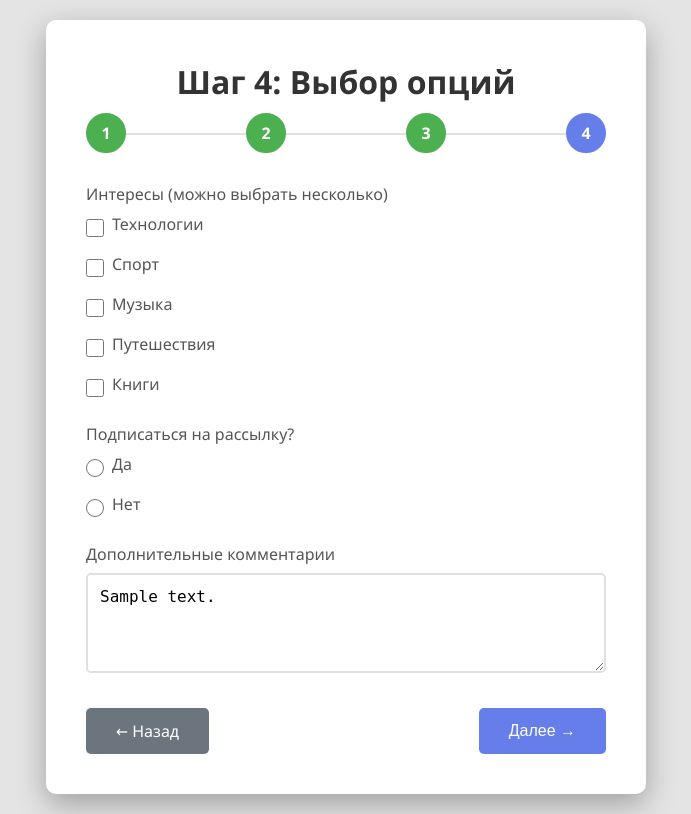
After one commit to GogikOrtey/Apsp_front, a Flask app: template templates/step4.html in a window 1280 px wide. The commit adds this page. Shown: the whole page, without its empty margins (294-985 px from the left). Run offline with Flask 3, Linux system fonts and the light colour scheme; the template is opened without the code that fills it: most values are stand-ins (such as "Sample title", 1, 10 or a date in 2020).

Commit message:
Создал 3й шаг

```diff
--- a/app.py
+++ b/app.py
@@ -188,9 +188,27 @@ def step2():
 
 @app.route('/step3', methods=['GET', 'POST'])
 def step3():
-    """Шаг 3: Выбор опций"""
+    """Шаг 3: Вставьте данные для parsePage"""
     # Проверяем, что пользователь прошел предыдущие шаги
     if 'selected_fields' not in session or 'examples_data' not in session:
+        return redirect(url_for('step1'))
+
+    if request.method == 'POST':
+        # Сохраняем данные parsePage в сессию
+        session['parsePageData'] = request.form.get('parsePageData', '')
+
+        # Переходим на следующий шаг
+        return redirect(url_for('step4'))
+
+    # Отображаем форму с сохраненными данными
+    return render_template('step3.html',
+                         parsePageData=session.get('parsePageData', ''))
+
+@app.route('/step4', methods=['GET', 'POST'])
+def step4():
+    """Шаг 4: Выбор опций"""
+    # Проверяем, что пользователь прошел предыдущие шаги
+    if 'selected_fields' not in session or 'examples_data' not in session or 'parsePageData' not in session:
         return redirect(url_for('step1'))
 
     if request.method == 'POST':
@@ -203,7 +221,7 @@ def step3():
         return redirect(url_for('summary'))
 
     # Отображаем форму с сохраненными данными
-    return render_template('step3.html',
+    return render_template('step4.html',
                          interests=session.get('interests', []),
                          newsletter=session.get('newsletter', 'no'),
                          comments=session.get('comments', ''))
@@ -212,7 +230,7 @@ def step3():
 def summary():
     """Финальная страница: Подтверждение и итог"""
     # Проверяем, что пользователь прошел все шаги
-    if 'selected_fields' not in session or 'examples_data' not in session or 'interests' not in session:
+    if 'selected_fields' not in session or 'examples_data' not in session or 'parsePageData' not in session or 'interests' not in session:
         return redirect(url_for('step1'))
 
     # Загружаем описания полей для отображения
@@ -231,6 +249,7 @@ def summary():
             form_data = {
                 'selected_fields': selected_fields_data,
                 'examples_data': session.get('examples_data', {}),
+                'parsePageData': session.get('parsePageData', ''),
                 'interests': session.get('interests', []),
                 'newsletter': session.get('newsletter', 'no'),
                 'comments': session.get('comments', '')
@@ -243,7 +262,7 @@ def summary():
             return redirect(url_for('success'))
         else:
             # Возвращаемся на предыдущий шаг
-            return redirect(url_for('step3'))
+            return redirect(url_for('step4'))
 
     # Собираем все данные для отображения
     selected_fields = session.get('selected_fields', [])
@@ -255,6 +274,7 @@ def summary():
     form_data = {
         'selected_fields': selected_fields_data,
         'examples_data': session.get('examples_data', {}),
+        'parsePageData': session.get('parsePageData', ''),
         'interests': session.get('interests', []),
         'newsletter': session.get('newsletter', 'no'),
         'comments': session.get('comments', '')
--- /dev/null
+++ b/templates/step4.html
@@ -0,0 +1,66 @@
+{% extends "layout.html" %}
+
+{% block title %}Шаг 4 - Выбор опций{% endblock %}
+
+{% block content %}
+<h1>Шаг 4: Выбор опций</h1>
+
+<div class="step-indicator">
+    <div class="step completed">1</div>
+    <div class="step completed">2</div>
+    <div class="step completed">3</div>
+    <div class="step active">4</div>
+</div>
+
+<form method="POST">
+    <div class="form-group">
+        <label>Интересы (можно выбрать несколько)</label>
+        <div class="checkbox-group">
+            <div class="checkbox-item">
+                <input type="checkbox" id="interest_tech" name="interests" value="tech" {% if 'tech' in interests %}checked{% endif %}>
+                <label for="interest_tech">Технологии</label>
+            </div>
+            <div class="checkbox-item">
+                <input type="checkbox" id="interest_sports" name="interests" value="sports" {% if 'sports' in interests %}checked{% endif %}>
+                <label for="interest_sports">Спорт</label>
+            </div>
+            <div class="checkbox-item">
+                <input type="checkbox" id="interest_music" name="interests" value="music" {% if 'music' in interests %}checked{% endif %}>
+                <label for="interest_music">Музыка</label>
+            </div>
+            <div class="checkbox-item">
+                <input type="checkbox" id="interest_travel" name="interests" value="travel" {% if 'travel' in interests %}checked{% endif %}>
+                <label for="interest_travel">Путешествия</label>
+            </div>
+            <div class="checkbox-item">
+                <input type="checkbox" id="interest_books" name="interests" value="books" {% if 'books' in interests %}checked{% endif %}>
+                <label for="interest_books">Книги</label>
+            </div>
+        </div>
+    </div>
+
+    <div class="form-group">
+        <label>Подписаться на рассылку?</label>
+        <div class="radio-group">
+            <div class="radio-item">
+                <input type="radio" id="newsletter_yes" name="newsletter" value="yes" {% if newsletter == 'yes' %}checked{% endif %}>
+                <label for="newsletter_yes">Да</label>
+            </div>
+            <div class="radio-item">
+                <input type="radio" id="newsletter_no" name="newsletter" value="no" {% if newsletter == 'no' %}checked{% endif %}>
+                <label for="newsletter_no">Нет</label>
+            </div>
+        </div>
+    </div>
+
+    <div class="form-group">
+        <label for="comments">Дополнительные комментарии</label>
+        <textarea id="comments" name="comments" placeholder="Ваши комментарии...">{{ comments }}</textarea>
+    </div>
+
+    <div class="btn-group">
+        <a href="{{ url_for('step3') }}" class="btn btn-secondary">← Назад</a>
+        <button type="submit" class="btn btn-primary">Далее →</button>
+    </div>
+</form>
+{% endblock %}
```
Also changed, not shown: templates/step3.html (+5 -45 lines).
